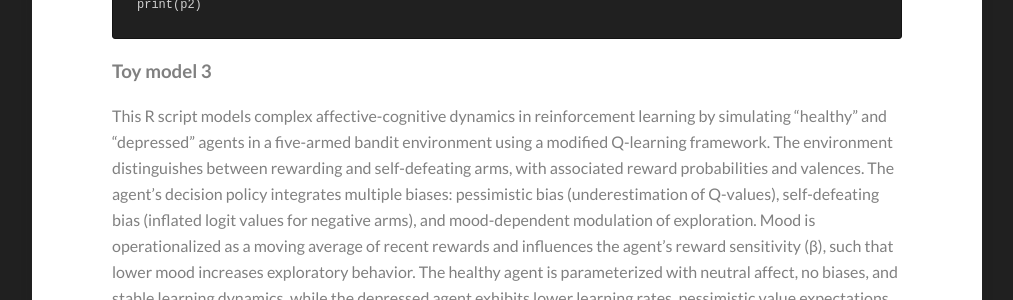
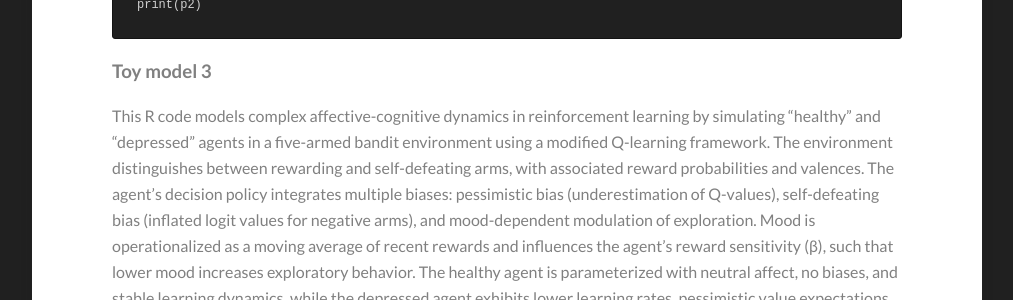
Before and after one commit to Kamran-Afzali/Kamran-Afzali.github.io, a Jekyll site: the page built from _posts/2026-04-20-Q_learning_Dep_1.md, in a window 1280 px wide and 900 px high, scrolled down 11259 px. Shown: the part 154-454 px from the top of the window, without its empty margins (133-1146 px from the left). Built offline with Jekyll 4.4.1, drawn with Linux system fonts in a browser that asks for light colours; our own code applies the rules of GitHub Pages for plain Markdown files; formulas are drawn with MathJax 3; some of the changed text lies outside the part shown.

Commit message:
Update 2026-04-20-Q_learning_Dep_1.md

````diff
--- a/_posts/2026-04-20-Q_learning_Dep_1.md
+++ b/_posts/2026-04-20-Q_learning_Dep_1.md
@@ -200,7 +200,7 @@ However, these models also have limitations.  They are simplifications of comple
 
 
 ### Toy model 1
-This R script simulates and compares the learning behaviors of two agents—designated as "healthy" and "depressed"—in a two-armed bandit environment using a Q-learning framework. Each agent interacts with a probabilistic environment, where one action yields a reward with a probability of 0.8 and the other with 0.2. The Q-learning algorithm updates value estimates based on received rewards, moderated by a learning rate (α) and a softmax temperature parameter (β) which governs action selection. The healthy agent is modeled with a higher learning rate (α = 0.4) and stronger reward sensitivity (β = 5), enabling more adaptive behavior. In contrast, the depressed agent employs a lower learning rate (α = 0.05) and reduced reward sensitivity (β = 2), resulting in slower and less accurate value updates. The script visualizes the cumulative rewards over 2000 trials, illustrating a performance disparity whereby the healthy agent accrues significantly greater rewards over time.
+This R code simulates and compares the learning behaviors of two agents—designated as "healthy" and "depressed"—in a two-armed bandit environment using a Q-learning framework. Each agent interacts with a probabilistic environment, where one action yields a reward with a probability of 0.8 and the other with 0.2. The Q-learning algorithm updates value estimates based on received rewards, moderated by a learning rate (α) and a softmax temperature parameter (β) which governs action selection. The healthy agent is modeled with a higher learning rate (α = 0.4) and stronger reward sensitivity (β = 5), enabling more adaptive behavior. In contrast, the depressed agent employs a lower learning rate (α = 0.05) and reduced reward sensitivity (β = 2), resulting in slower and less accurate value updates. The script visualizes the cumulative rewards over 2000 trials, illustrating a performance disparity whereby the healthy agent accrues significantly greater rewards over time.
 
 
 ```
@@ -330,7 +330,7 @@ print(p2)
 
 ### Toy model 3
 
-This R script models complex affective-cognitive dynamics in reinforcement learning by simulating "healthy" and "depressed" agents in a five-armed bandit environment using a modified Q-learning framework. The environment distinguishes between rewarding and self-defeating arms, with associated reward probabilities and valences. The agent's decision policy integrates multiple biases: pessimistic bias (underestimation of Q-values), self-defeating bias (inflated logit values for negative arms), and mood-dependent modulation of exploration. Mood is operationalized as a moving average of recent rewards and influences the agent's reward sensitivity (β), such that lower mood increases exploratory behavior. The healthy agent is parameterized with neutral affect, no biases, and stable learning dynamics, while the depressed agent exhibits lower learning rates, pessimistic value expectations, self-defeating preferences, and mood-exploration coupling. Visual analyses reveal that the depressed agent accrues fewer cumulative rewards, disproportionately selects suboptimal actions, and experiences persistently lower mood states. This simulation offers a computational perspective on maladaptive decision-making in affective disorders.
+This R code models complex affective-cognitive dynamics in reinforcement learning by simulating "healthy" and "depressed" agents in a five-armed bandit environment using a modified Q-learning framework. The environment distinguishes between rewarding and self-defeating arms, with associated reward probabilities and valences. The agent's decision policy integrates multiple biases: pessimistic bias (underestimation of Q-values), self-defeating bias (inflated logit values for negative arms), and mood-dependent modulation of exploration. Mood is operationalized as a moving average of recent rewards and influences the agent's reward sensitivity (β), such that lower mood increases exploratory behavior. The healthy agent is parameterized with neutral affect, no biases, and stable learning dynamics, while the depressed agent exhibits lower learning rates, pessimistic value expectations, self-defeating preferences, and mood-exploration coupling. Visual analyses reveal that the depressed agent accrues fewer cumulative rewards, disproportionately selects suboptimal actions, and experiences persistently lower mood states. This simulation offers a computational perspective on maladaptive decision-making in affective disorders.
 
 
 
@@ -451,7 +451,7 @@ print(p2)
 print(p3)
 ```
 ### Toy model 4
-This R script implements a Bayesian reinforcement learning model to simulate decision-making behavior in a five-armed bandit task, comparing a healthy agent and a depressed agent. Each agent estimates the value of available actions using Thompson sampling, drawing from posterior distributions over expected rewards. Initially, both agents are assigned Gaussian priors for each arm's value, with the healthy agent receiving a neutral prior (mean = 0), while the depressed agent begins with a pessimistic prior (mean = –0.5). Additionally, a self-defeating bias is introduced in the depressed agent by artificially increasing the sampled values of the negatively valenced arms (arms 3–5), making these options more likely to be chosen. Bayesian updates are performed iteratively based on observed outcomes, assuming fixed reward variance. The simulation results indicate that the healthy agent consistently favors the optimal arms and accumulates higher cumulative rewards, whereas the depressed agent exhibits maladaptive action selection patterns, demonstrating how biased priors and cognitive distortions can degrade performance.
+This R code implements a Bayesian reinforcement learning model to simulate decision-making behavior in a five-armed bandit task, comparing a healthy agent and a depressed agent. Each agent estimates the value of available actions using Thompson sampling, drawing from posterior distributions over expected rewards. Initially, both agents are assigned Gaussian priors for each arm's value, with the healthy agent receiving a neutral prior (mean = 0), while the depressed agent begins with a pessimistic prior (mean = –0.5). Additionally, a self-defeating bias is introduced in the depressed agent by artificially increasing the sampled values of the negatively valenced arms (arms 3–5), making these options more likely to be chosen. Bayesian updates are performed iteratively based on observed outcomes, assuming fixed reward variance. The simulation results indicate that the healthy agent consistently favors the optimal arms and accumulates higher cumulative rewards, whereas the depressed agent exhibits maladaptive action selection patterns, demonstrating how biased priors and cognitive distortions can degrade performance.
 
 
 ```
@@ -549,7 +549,7 @@ print(p2)
 
 ### Toy model 5
 
-This R script simulates a Bayesian reinforcement learning framework augmented with a dynamic mood component to model healthy and depressed agents in a five-armed bandit task. The environment includes two optimal arms and three maladaptive, negatively-rewarding arms. Agents employ Thompson sampling, drawing Q-values from a posterior distribution defined by evolving estimates of means and precision. Mood is operationalized as an exponentially smoothed average of past rewards and modulates the variance of the sampling distribution, thereby influencing the agent’s exploration-exploitation trade-off. A healthy agent uses neutral priors, no self-defeating bias, and moderate mood sensitivity, while the depressed agent incorporates pessimistic priors, a bias favoring maladaptive actions, and heightened mood-driven exploration. The simulation reveals that mood fluctuations and cognitive distortions jointly impair learning efficiency in the depressed agent, as reflected in lower cumulative rewards, suboptimal action choices, and mood instability. Visualizations illustrate these behavioral and affective divergences across the trial sequence.
+This R code simulates a Bayesian reinforcement learning framework augmented with a dynamic mood component to model healthy and depressed agents in a five-armed bandit task. The environment includes two optimal arms and three maladaptive, negatively-rewarding arms. Agents employ Thompson sampling, drawing Q-values from a posterior distribution defined by evolving estimates of means and precision. Mood is operationalized as an exponentially smoothed average of past rewards and modulates the variance of the sampling distribution, thereby influencing the agent’s exploration-exploitation trade-off. A healthy agent uses neutral priors, no self-defeating bias, and moderate mood sensitivity, while the depressed agent incorporates pessimistic priors, a bias favoring maladaptive actions, and heightened mood-driven exploration. The simulation reveals that mood fluctuations and cognitive distortions jointly impair learning efficiency in the depressed agent, as reflected in lower cumulative rewards, suboptimal action choices, and mood instability. Visualizations illustrate these behavioral and affective divergences across the trial sequence.
 
 
 ```
````
